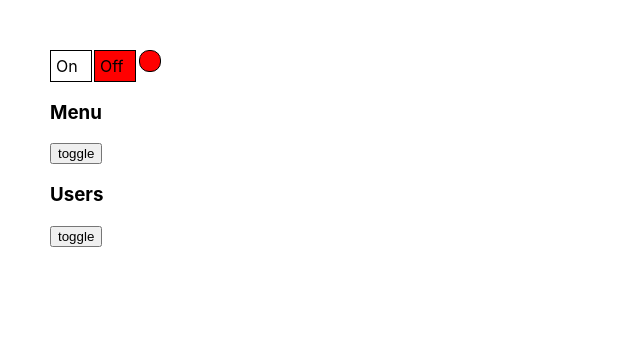
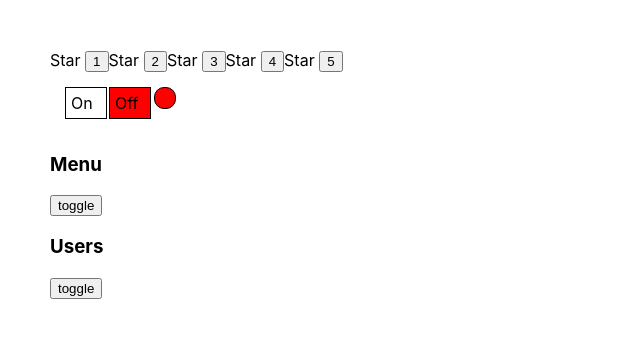
Before and after one commit to VladTomchuk/react_kabzda_19_09_2023, a React (Create React App) app: page / in a window 1280 px wide. Shown: the top 338 px of the page, without its empty margins (0-640 px from the left). Built offline with nearby package versions, Linux system fonts and the light colour scheme.

Commit message:
06.UseState_react. Made unControlled Rating.

```diff
--- a/src/App.tsx
+++ b/src/App.tsx
@@ -2,13 +2,14 @@ import React from 'react';
 import './App.css';
 import {OnOff} from "./components/OnOff";
 import {Accordion} from "./components/Accordion";
+import {Rating} from "./components/Rating";
 
 const App = () => {
     return (
         <div className="App">
+
+            <Rating value={5}/>
             <OnOff/>
-
-
             {/*<PageTitle title={"This is my first article"}/>*/}
             {/*<div><h3>Article 1</h3></div>*/}
             {/*<Rating value={0}/>*/}
@@ -16,9 +17,10 @@ const App = () => {
             {/*<Rating value={2}/>*/}
             {/*<Rating value={3}/>*/}
             {/*<Rating value={4}/>*/}
-            {/*<Rating value={5}/>*/}
             <Accordion title={"Menu"}/>
             <Accordion title={"Users"}/>
+
+
         </div>
     );
 }
--- a/src/components/OnOff.tsx
+++ b/src/components/OnOff.tsx
@@ -8,6 +8,10 @@ type OnOffPropsType = {
 export const OnOff = (props: OnOffPropsType) => {
 
     let [on, setOn] = useState(false)
+
+    const onOffContainer = {
+        padding: "15px"
+    }
 
     const onStyle = {
         width: "30px",
@@ -37,7 +41,7 @@ export const OnOff = (props: OnOffPropsType) => {
     }
 
     return (
-        <div>
+        <div style={onOffContainer}>
             <div style={onStyle} onClick={() => {
                 setOn(true)
             }}>On
--- a/src/components/Rating.tsx
+++ b/src/components/Rating.tsx
@@ -1,4 +1,4 @@
-import React from "react";
+import React, {useState} from "react";
 
 type RatingPropsType = {
     value: 0 | 1 | 2 | 3 | 4 | 5
@@ -6,13 +6,15 @@ type RatingPropsType = {
 
 export const Rating = (props: RatingPropsType) => {
 
+    let [rate, setRate] = useState(0)
+
     return (
         <div>
-            <Star selected={props.value > 0}/>
-            <Star selected={props.value > 1}/>
-            <Star selected={props.value > 2}/>
-            <Star selected={props.value > 3}/>
-            <Star selected={props.value > 4}/>
+            <Star selected={rate > 0}/><button onClick={()=>{setRate(1)}}>1</button>
+            <Star selected={rate > 1}/><button onClick={()=>{setRate(2)}}>2</button>
+            <Star selected={rate > 2}/><button onClick={()=>{setRate(3)}}>3</button>
+            <Star selected={rate > 3}/><button onClick={()=>{setRate(4)}}>4</button>
+            <Star selected={rate > 4}/><button onClick={()=>{setRate(5)}}>5</button>
         </div>
     )
 }
```
